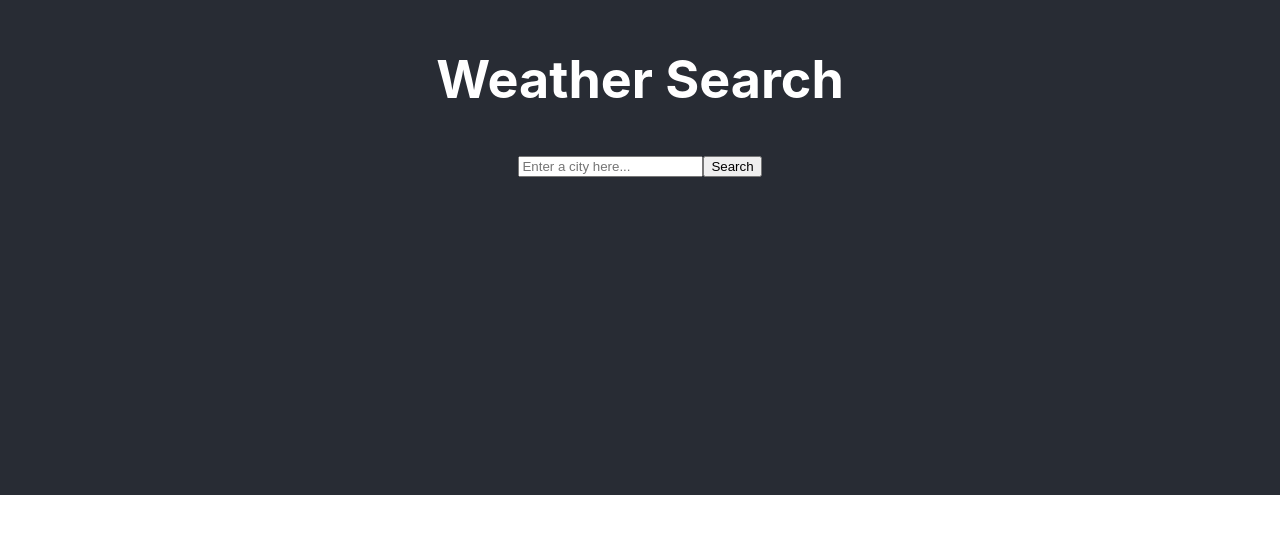
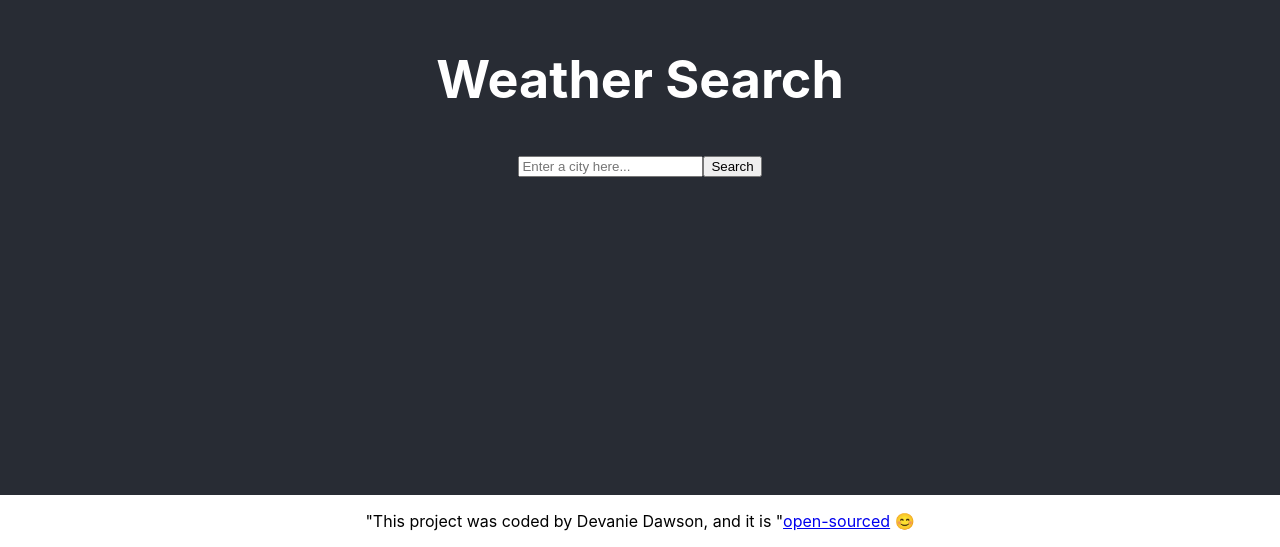
Before and after one commit to DDD91/weather-react, a React (Create React App) app: page / in a window 1280 px wide. Shown: the part 305-852 px from the top of the page. Before the commit the page ends 800 px from the top, so only its background shows below. Built offline with nearby package versions, Linux system fonts and the light colour scheme.

Commit message:
Added github footer

```diff
--- a/src/App.js
+++ b/src/App.js
@@ -11,6 +11,12 @@
         </h1>
         <Weather  city="" />
        </header>
+       <footer>
+         <p className="text-center mt-5">
+"This project was coded by Devanie Dawson, and it is "
+<a href="https://github.com/DDD91/weather-react" target="_blank">open-sourced</a> 😊
+         </p>
+       </footer>
     </div>
   );
 }
```
